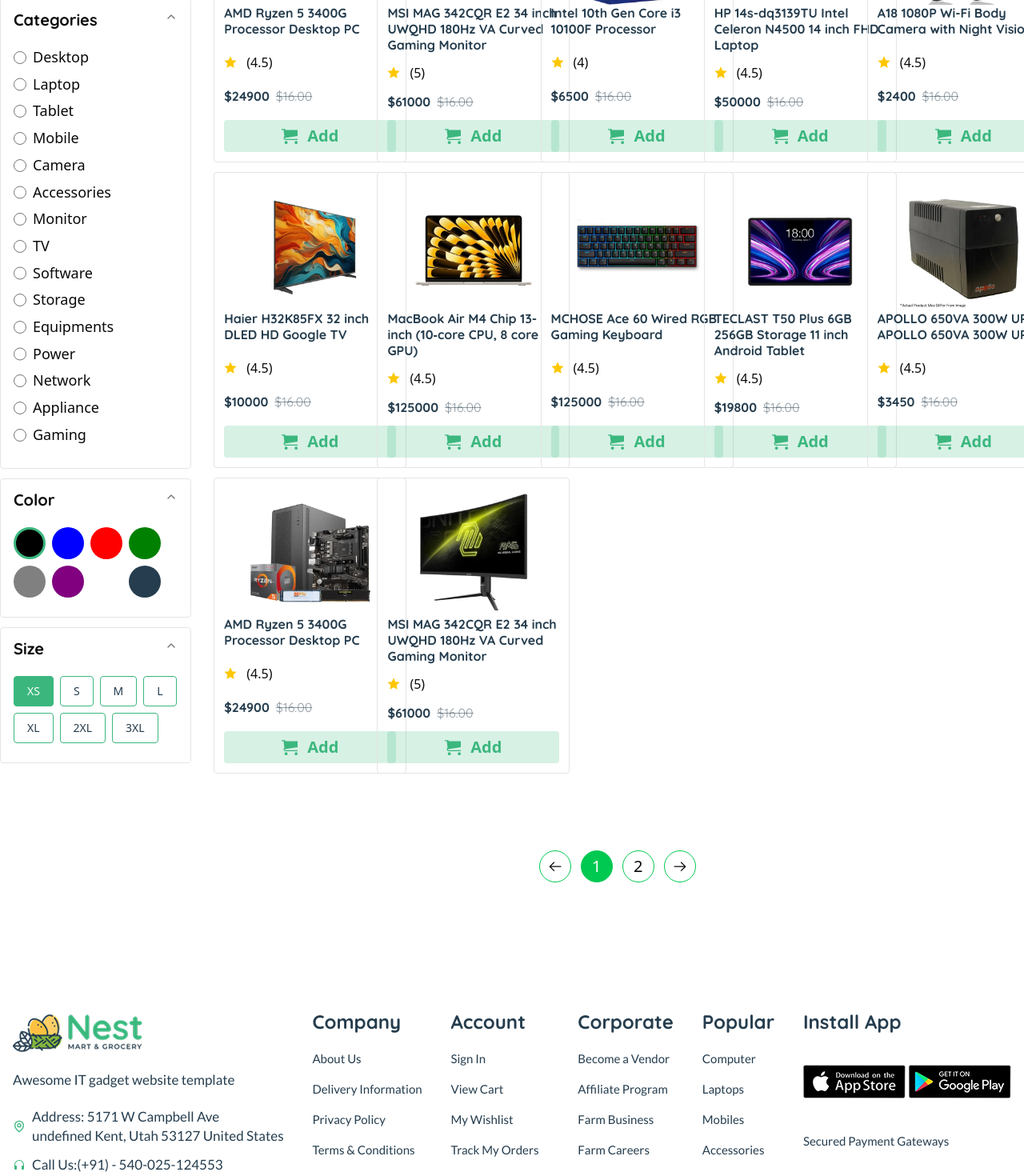
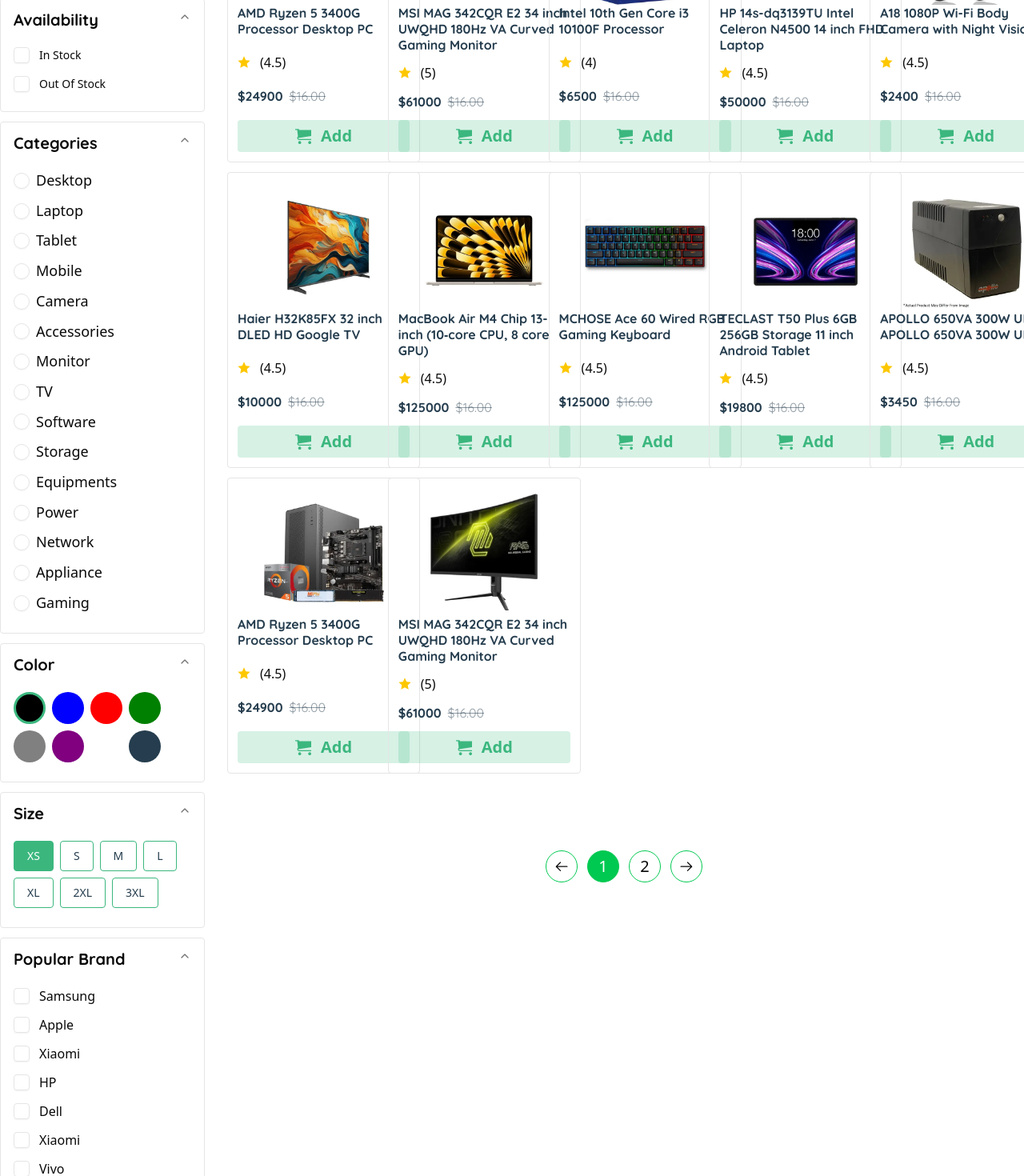
Before and after one commit to Towhid-22/Fashvio, a Next.js app in the folder client/: page /shop in a window 1280 px wide. Shown: the part 380-1850 px from the top of the page at 80% size. Built offline with nearby package versions, Linux system fonts and the light colour scheme.

Commit message:
availability and popular brand

```diff
--- a/client/package.json
+++ b/client/package.json
@@ -10,6 +10,9 @@
   },
   "dependencies": {
     "@radix-ui/react-accordion": "^1.2.12",
+    "@radix-ui/react-checkbox": "^1.3.3",
+    "@radix-ui/react-label": "^2.1.8",
+    "@radix-ui/react-radio-group": "^1.3.8",
     "@radix-ui/react-select": "^2.2.6",
     "@radix-ui/react-slot": "^1.2.4",
     "class-variance-authority": "^0.7.1",
--- a/client/src/app/(root)/shop/page.jsx
+++ b/client/src/app/(root)/shop/page.jsx
@@ -17,6 +17,8 @@
 import Pagination from "@/components/common/Pagination";
 import Color from "@/components/shop/Color";
 import Size from "@/components/shop/Size";
+import Availability from "@/components/shop/Availability";
+import PopulrBrand from "@/components/shop/PopulrBrand";
 const page = () => {
   const [isFilterOpen, setIsFilterOpen] = useState(false);
   return (
@@ -53,9 +55,11 @@
         <div className="flex flex-col lg:flex-row gap-6">
           <div className="hidden lg:block w-full lg:w-[20%]">
             <PriceRange />
+            <Availability />
             <ShopCategory />
             <Color />
             <Size />
+            <PopulrBrand />
           </div>
           <div className="w-full lg:w-[85%]">
             <Shop />
--- /dev/null
+++ b/client/src/components/shop/Availability.jsx
@@ -0,0 +1,53 @@
+import React from "react";
+import {
+  Accordion,
+  AccordionContent,
+  AccordionItem,
+  AccordionTrigger,
+} from "@/components/ui/accordion";
+import { Checkbox } from "@/components/ui/checkbox";
+import { Label } from "@/components/ui/label";
+const Availability = () => {
+  return (
+    <>
+      <div className="px-4 border mt-3 rounded py-2">
+        <Accordion
+          type="single"
+          collapsible
+          className="w-full"
+          defaultValue="item-1"
+        >
+          <AccordionItem value="item-1">
+            <AccordionTrigger
+              className={`font-quicksand font-bold text-xl mb-4`}
+            >
+              Availability
+            </AccordionTrigger>
+            <AccordionContent className="flex flex-wrap gap-2 text-balance">
+              <div className="flex flex-col gap-4">
+                <Label className=" flex items-center gap-3">
+                  <Checkbox
+                    id="toggle-2"
+                    // defaultChecked
+                    className="data-[state=checked]:border-primaryColor data-[state=checked]:bg-primaryColor data-[state=checked]:text-white dark:data-[state=checked]:border-primaryColor dark:data-[state=checked]:bg-blue-700"
+                  />
+                  In Stock
+                </Label>
+                <Label className=" flex items-center gap-3 rounded-lg">
+                  <Checkbox
+                    id="toggle-2"
+                    // defaultChecked
+                    className="data-[state=checked]:border-primaryColor data-[state=checked]:bg-primaryColor data-[state=checked]:text-white dark:data-[state=checked]:border-primaryColor dark:data-[state=checked]:bg-blue-700"
+                  />
+                  Out Of Stock
+                </Label>
+              </div>
+            </AccordionContent>
+          </AccordionItem>
+        </Accordion>
+      </div>
+    </>
+  );
+};
+
+export default Availability;
--- /dev/null
+++ b/client/src/components/shop/PopulrBrand.jsx
@@ -0,0 +1,56 @@
+import React from "react";
+import {
+  Accordion,
+  AccordionContent,
+  AccordionItem,
+  AccordionTrigger,
+} from "@/components/ui/accordion";
+import { Checkbox } from "@/components/ui/checkbox";
+import { Label } from "@/components/ui/label";
+const PopulrBrand = () => {
+  const barands = [
+    { id: 1, name: "Samsung" },
+    { id: 2, name: "Apple" },
+    { id: 3, name: "Xiaomi" },
+    { id: 4, name: "HP" },
+    { id: 5, name: "Dell" },
+    { id: 6, name: "Xiaomi" },
+    { id: 7, name: "Vivo" },
+    { id: 8, name: "Asus" },
+    { id: 9, name: "Dahua" },
+    { id: 10, name: "MSI" },
+  ];
+  return (
+    <div className="px-4 border mt-3 rounded py-2">
+      <Accordion
+        type="single"
+        collapsible
+        className="w-full"
+        defaultValue="item-1"
+      >
+        <AccordionItem value="item-1">
+          <AccordionTrigger className={`font-quicksand font-bold text-xl mb-4`}>
+            Popular Brand
+          </AccordionTrigger>
+          <AccordionContent className="flex flex-wrap gap-2 text-balance">
+            <div className="flex flex-col gap-3">
+              {barands.map((brand) => (
+
+              <Label className=" flex items-center gap-3 text-base">
+                <Checkbox
+                  id="toggle-2"
+                  // defaultChecked
+                  className="data-[state=checked]:border-primaryColor data-[state=checked]:bg-primaryColor data-[state=checked]:text-white dark:data-[state=checked]:border-primaryColor dark:data-[state=checked]:bg-blue-700"
+                />
+                {brand.name}
+              </Label>
+              ))}
+            </div>
+          </AccordionContent>
+        </AccordionItem>
+      </Accordion>
+    </div>
+  );
+};
+
+export default PopulrBrand;
--- a/client/src/components/shop/PriceRange.jsx
+++ b/client/src/components/shop/PriceRange.jsx
@@ -26,7 +26,7 @@
   };
 
   return (
-    <div className="w-full px-4 py-3 select-none border rounded">
+    <div className="w-[290px] px-4 py-3 select-none border rounded">
       <h3 className="border-b mb-3 text-xl font-quicksand font-bold py-2">
         Price Range
       </h3>
--- a/client/src/components/shop/ShopCategory.jsx
+++ b/client/src/components/shop/ShopCategory.jsx
@@ -7,11 +7,13 @@
   AccordionItem,
   AccordionTrigger,
 } from "@/components/ui/accordion";
+import { Label } from "@/components/ui/label";
+import { RadioGroup, RadioGroupItem } from "@/components/ui/radio-group";
 
 const ShopCategory = () => {
   const [activeRadio, setActiveRadio] = useState("");
+
   return (
-    <>
     <div className="px-4 border mt-3 rounded py-2">
       <Accordion
         type="single"
@@ -20,41 +22,27 @@
         defaultValue="item-1"
       >
         <AccordionItem value="item-1">
-            <AccordionTrigger
-              className={`font-quicksand font-bold text-xl mb-4`}
-            >
+          <AccordionTrigger className="font-quicksand font-bold text-xl mb-4">
             Categories
           </AccordionTrigger>
-            <AccordionContent className="flex flex-col gap-1 text-balance">
+          <AccordionContent className="flex flex-col gap-2 text-balance">
+            <RadioGroup value={activeRadio} onValueChange={setActiveRadio}>
               {categories.map((category) => (
-                <label
-                  className="flex gap-2 pb-1"
+                <div key={category.id} className="flex items-center space-x-2 ">
+                  <RadioGroupItem value={category.id} id={category.id} />
+                  <Label
                     htmlFor={category.id}
-                  key={category.id}
+                    className={`text-[18px] cursor-pointer`}
                   >
-                  <input
-                    type="radio"
-                    value={category.id}
-                    id={category.id}
-                    key={category.id}
-                    checked={activeRadio === category.id}
-                    onChange={(e) => setActiveRadio(category.id)}
-                    className={`${
-                      activeRadio === category.id
-                        ? "bg-primaryColor w-4"
-                        : "w-4"
-                    } cursor-pointer`}
-                  />
-                  <span className="text-[18px] cursor-pointer">
                     {category.name}
-                  </span>
-                </label>
+                  </Label>
+                </div>
               ))}
+            </RadioGroup>
           </AccordionContent>
         </AccordionItem>
       </Accordion>
     </div>
-    </>
   );
 };
 
--- /dev/null
+++ b/client/src/components/ui/checkbox.jsx
@@ -0,0 +1,30 @@
+"use client"
+
+import * as React from "react"
+import * as CheckboxPrimitive from "@radix-ui/react-checkbox"
+import { CheckIcon } from "lucide-react"
+
+import { cn } from "@/lib/utils"
+
+function Checkbox({
+  className,
+  ...props
+}) {
+  return (
+    <CheckboxPrimitive.Root
+      data-slot="checkbox"
+      className={cn(
+        "peer border-input dark:bg-input/30 data-[state=checked]:bg-primary data-[state=checked]:text-primary-foreground dark:data-[state=checked]:bg-primary data-[state=checked]:border-primary focus-visible:border-ring focus-visible:ring-ring/50 aria-invalid:ring-destructive/20 dark:aria-invalid:ring-destructive/40 aria-invalid:border-destructive size-5 shrink-0 rounded-[4px] border shadow-xs transition-shadow outline-none focus-visible:ring-[3px] disabled:cursor-not-allowed disabled:opacity-50",
+        className
+      )}
+      {...props}>
+      <CheckboxPrimitive.Indicator
+        data-slot="checkbox-indicator"
+        className="grid place-content-center text-current transition-none">
+        <CheckIcon className="size-3.5" />
+      </CheckboxPrimitive.Indicator>
+    </CheckboxPrimitive.Root>
+  );
+}
+
+export { Checkbox }
--- /dev/null
+++ b/client/src/components/ui/label.jsx
@@ -0,0 +1,23 @@
+"use client"
+
+import * as React from "react"
+import * as LabelPrimitive from "@radix-ui/react-label"
+
+import { cn } from "@/lib/utils"
+
+function Label({
+  className,
+  ...props
+}) {
+  return (
+    <LabelPrimitive.Root
+      data-slot="label"
+      className={cn(
+        "flex items-center gap-2 text-sm leading-none font-medium select-none group-data-[disabled=true]:pointer-events-none group-data-[disabled=true]:opacity-50 peer-disabled:cursor-not-allowed peer-disabled:opacity-50",
+        className
+      )}
+      {...props} />
+  );
+}
+
+export { Label }
--- /dev/null
+++ b/client/src/components/ui/radio-group.jsx
@@ -0,0 +1,39 @@
+"use client";
+
+import * as React from "react";
+import * as RadioGroupPrimitive from "@radix-ui/react-radio-group";
+import { CircleIcon } from "lucide-react";
+
+import { cn } from "@/lib/utils";
+
+function RadioGroup({ className, ...props }) {
+  return (
+    <RadioGroupPrimitive.Root
+      data-slot="radio-group"
+      className={cn("grid gap-3", className)}
+      {...props}
+    />
+  );
+}
+
+function RadioGroupItem({ className, ...props }) {
+  return (
+    <RadioGroupPrimitive.Item
+      data-slot="radio-group-item"
+      className={cn(
+        "border-input text-primary focus-visible:border-ring focus-visible:ring-ring/10 aria-invalid:ring-destructive/20 dark:aria-invalid:ring-destructive/40 aria-invalid:border-destructive dark:bg-input/30 aspect-square size-5 shrink-0 rounded-full border shadow-xs aria-checked:border-primaryColor transition-[color,box-shadow,border] outline-none focus-visible:ring-[3px] disabled:cursor-not-allowed disabled:opacity-50",
+        className
+      )}
+      {...props}
+    >
+      <RadioGroupPrimitive.Indicator
+        data-slot="radio-group-indicator"
+        className="relative flex items-center justify-center"
+      >
+        <CircleIcon className="fill-primaryColor absolute top-1/2 left-1/2 size-4 stroke-none -translate-x-1/2 -translate-y-1/2" />
+      </RadioGroupPrimitive.Indicator>
+    </RadioGroupPrimitive.Item>
+  );
+}
+
+export { RadioGroup, RadioGroupItem };
```
Also changed, not shown: 1 other file (tests, documents, lock files or other folders). Lines whose indentation alone changed are shown as unchanged.
